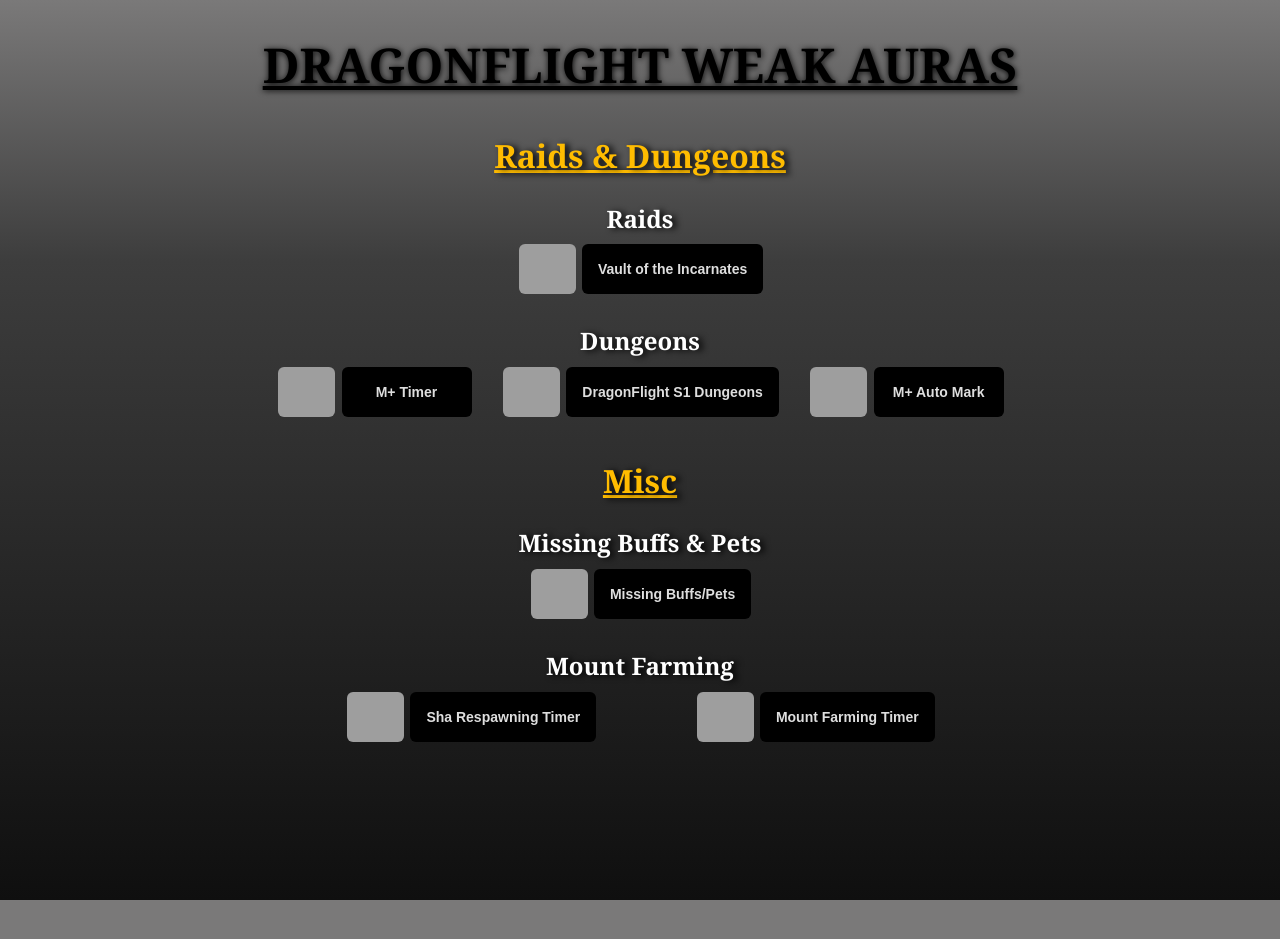
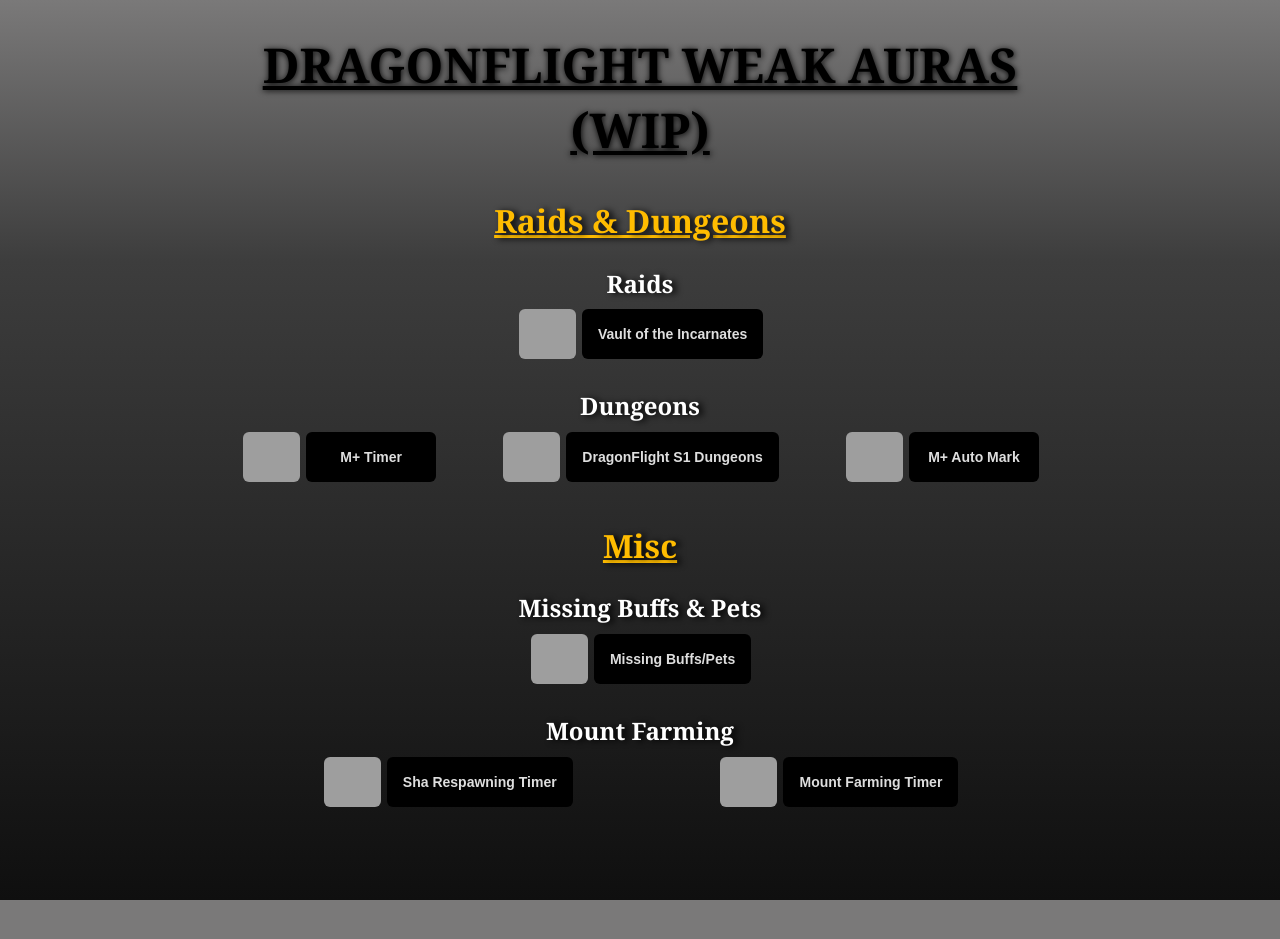
Before and after one commit to SEguild/seguild.github.io, a Jekyll site: the page wa/weakauras.html, which Jekyll copies as it is, in a window 1280 px wide, cut to the strip 0-1262 px from the top of the page. Shown: the top 939 px of the strip. Built offline with Jekyll 4.4.1, drawn with Linux system fonts in a browser that asks for light colours; grey boxes are pictures that could not be loaded.

Commit message:
added WIP tag

```diff
--- a/wa/weakauras.html
+++ b/wa/weakauras.html
@@ -12,7 +12,7 @@
         <div class="content">
             <div class="flexContainerColumn">
                 <div class="centerItem">
-                    <h1 class="titleColor"><u>DRAGONFLIGHT WEAK AURAS</u></h1>
+                    <h1 class="titleColor"><u>DRAGONFLIGHT WEAK AURAS (WIP)</u></h1>
                 </div>
                 <h1 class="centerItem"><u>Raids & Dungeons</u></h1>
                 <h2 class="centerItem">Raids</h2>
```
